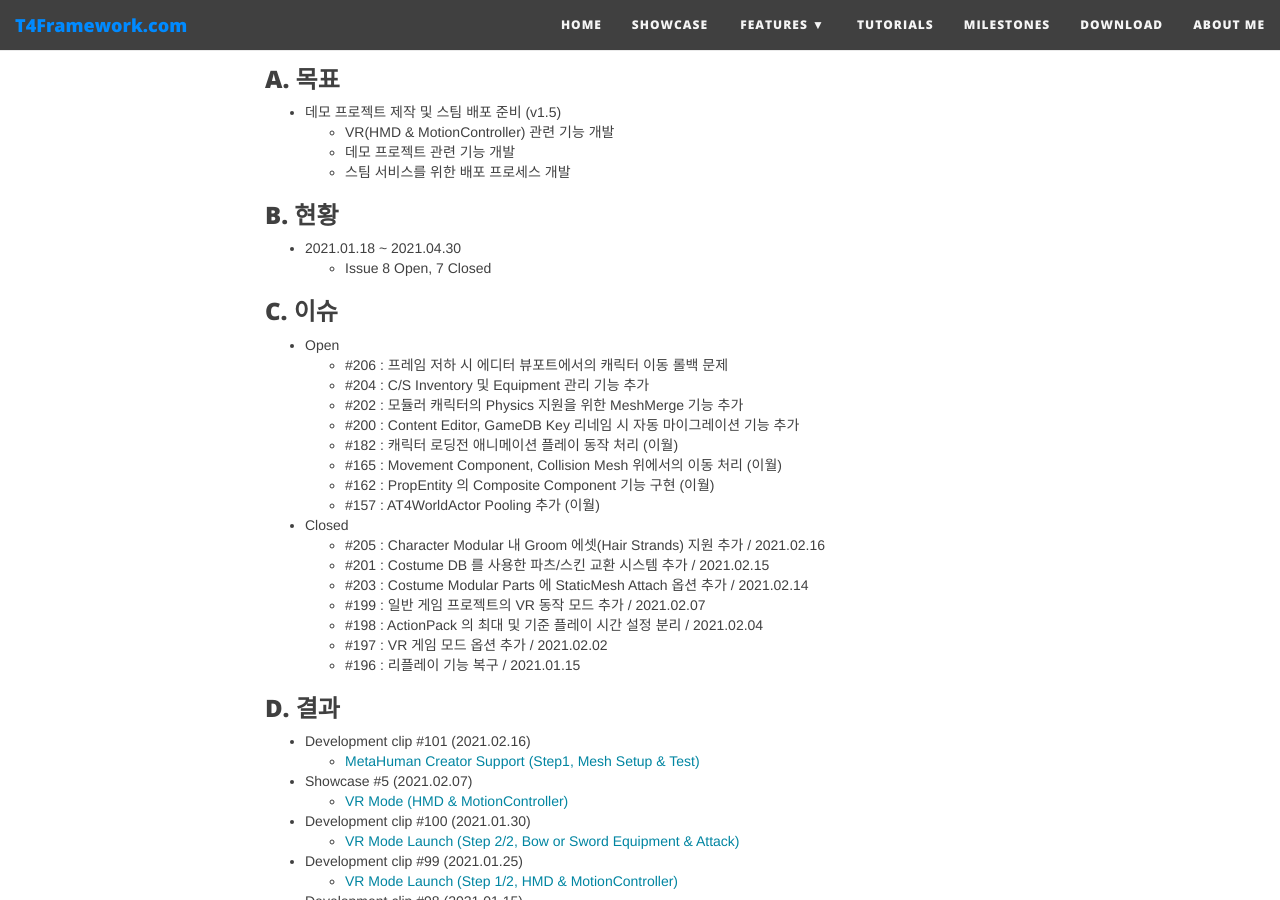
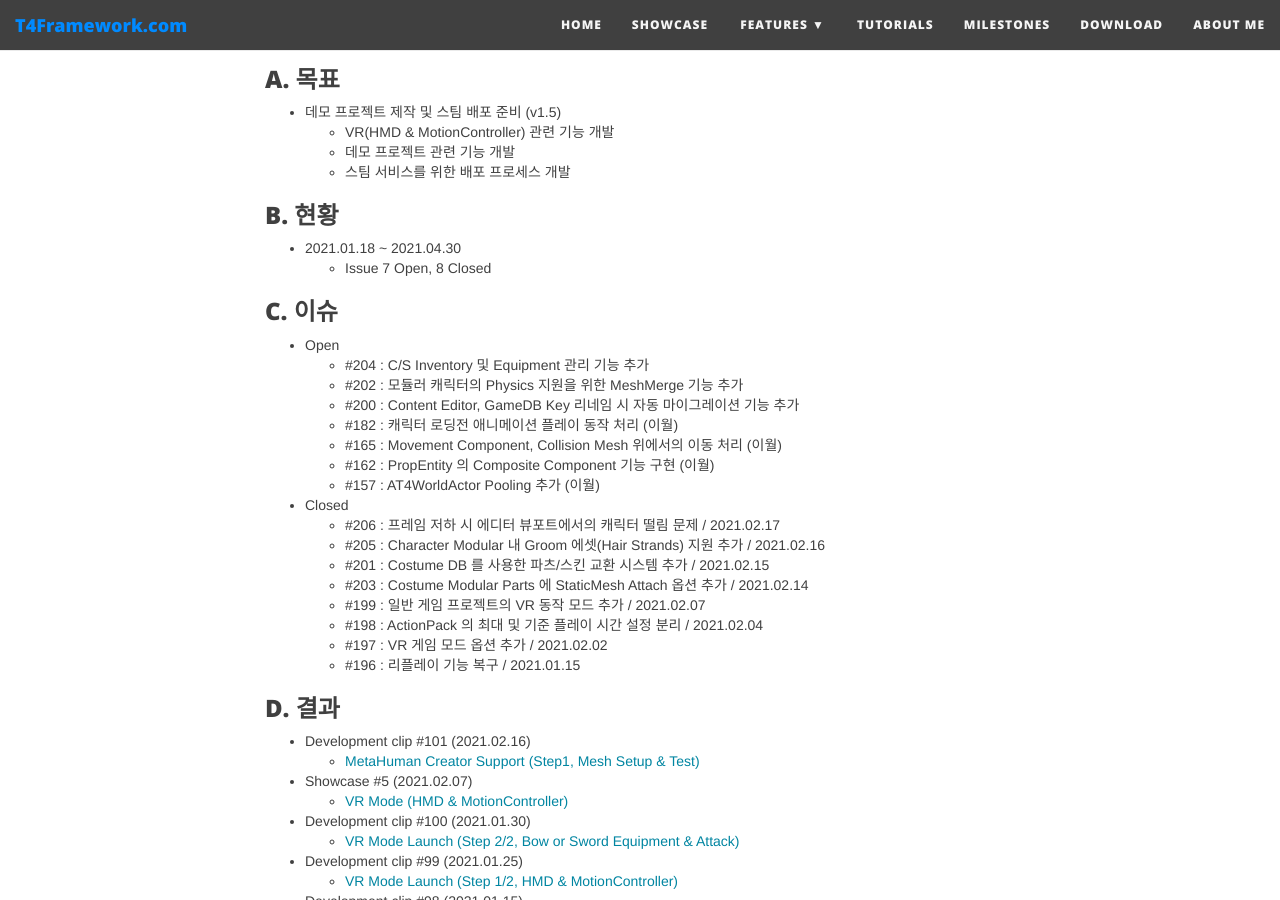
Before and after one commit to T4Framework/T4Framework_WebSite, a Jekyll site: the page built from docs/T4Framework_Milestone9_Achieved.md, in a window 1280 px wide and 900 px high, scrolled down 317 px. Built offline with Jekyll 4.4.1, drawn with Linux system fonts in a browser that asks for light colours; nearby versions of some CDN libraries; some of the changed lines change nothing that is shown.

Commit message:
Update T4Framework_Milestone9_Achieved.md

```diff
--- a/docs/T4Framework_Milestone9_Achieved.md
+++ b/docs/T4Framework_Milestone9_Achieved.md
@@ -15,12 +15,11 @@ subtitle: Milestone 9 (2021.01.18 ~ 2021.04.30)
 ### B. 현황
 
 - 2021.01.18 ~ 2021.04.30
-  - Issue 8 Open, 7 Closed
+  - Issue 7 Open, 8 Closed
 
 ### C. 이슈
 
 - Open
-  - #206 : 프레임 저하 시 에디터 뷰포트에서의 캐릭터 이동 롤백 문제
   - #204 : C/S Inventory 및 Equipment 관리 기능 추가
   - #202 : 모듈러 캐릭터의 Physics 지원을 위한 MeshMerge 기능 추가
   - #200 : Content Editor, GameDB Key 리네임 시 자동 마이그레이션 기능 추가
@@ -30,6 +29,7 @@ subtitle: Milestone 9 (2021.01.18 ~ 2021.04.30)
   - #157 : AT4WorldActor Pooling 추가 (이월)
 
 - Closed
+  - #206 : 프레임 저하 시 에디터 뷰포트에서의 캐릭터 떨림 문제 / 2021.02.17
   - #205 : Character Modular 내 Groom 에셋(Hair Strands) 지원 추가 / 2021.02.16
   - #201 : Costume DB 를 사용한 파츠/스킨 교환 시스템 추가 / 2021.02.15
   - #203 : Costume Modular Parts 에 StaticMesh Attach 옵션 추가 / 2021.02.14
```
